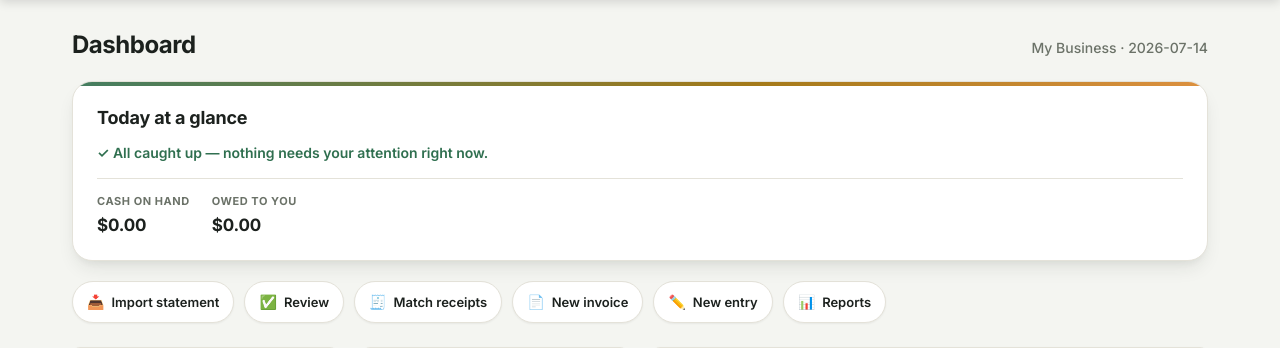
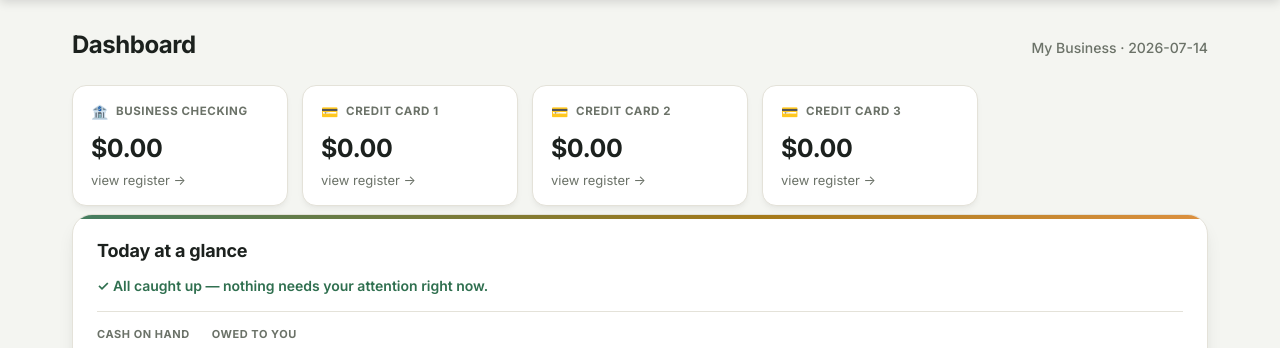
Before and after one commit to outlierworkshop/shopbooks, a FastAPI app: page / in a window 1280 px wide. Shown: the part 90-438 px from the top of the page. Run offline with FastAPI, Linux system fonts and the light colour scheme; data comes from the database, SQL or seed files in the repository; data that the repository does not hold is empty; parts of the project's set-up code (start-up, migrations or seed data) failed here and were passed over.

Commit message:
Dashboard: restore account tiles as the always-on top row
The big dashboard-widget refactor (62d505b) dropped the per-account tiles, so
the home page lost the balance tiles and their "view register" links. Restore
them as the first row (above the day-brief hero): one tile per bank/card with
its balance and a link to /register/<id>. The .kpi CSS and the route already
existed — only the template loop was gone.

test_dashboard_pending.py asserts the tiles render, link to each register, and
sit before the hero, so this can't silently regress again.

Co-Authored-By: Claude Opus 4.8 <noreply@anthropic.com>

```diff
--- a/templates/dashboard.html
+++ b/templates/dashboard.html
@@ -6,6 +6,20 @@
   <h1>Dashboard</h1>
   <span class="greeting">{{ business_name }} · {{ brief.today }}</span>
 </div>
+
+{# ---------- account tiles: ALWAYS the top row — one tile per bank/card, linking to its register.
+     Do NOT move below the fold or remove in dashboard refactors (regressed once in 62d505b). #}
+{% if accounts %}
+<div class="kpis account-tiles">
+  {% for a in accounts %}
+  <div class="kpi">
+    <div class="label"><span class="ico">{{ '💳' if a.kind == 'card' else '🏦' }}</span>{{ a.name }}</div>
+    <div class="big {{ 'neg' if a.balance < 0 else '' }}">${{ a.balance|money }}</div>
+    <div class="sub"><a class="muted" href="/register/{{ a.id }}">view register →</a></div>
+  </div>
+  {% endfor %}
+</div>
+{% endif %}
 
 {# ---------- hero: the day brief ---------- #}
 <div class="hero">
```
Also changed, not shown: test_dashboard_pending.py (+7 -0 lines).
